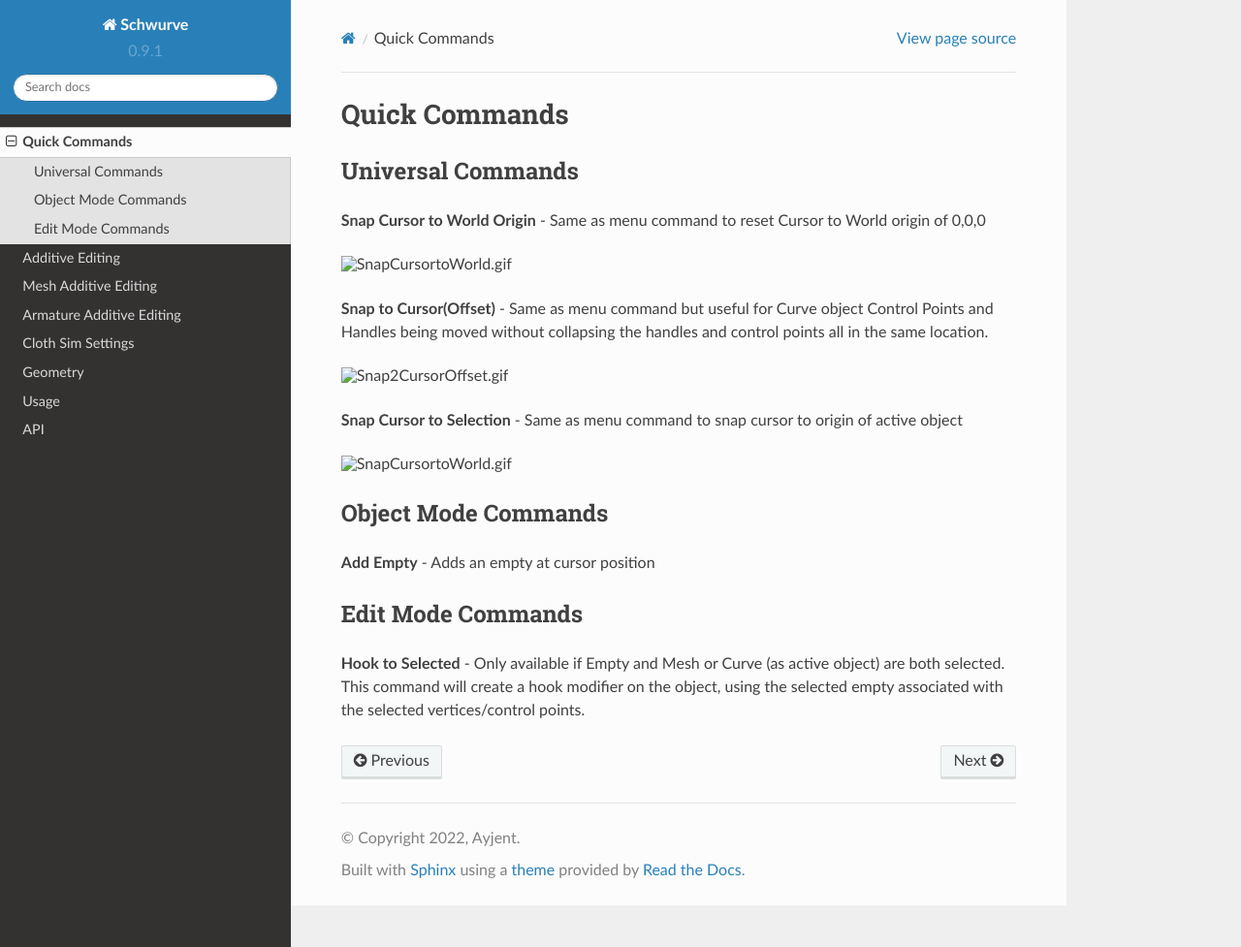
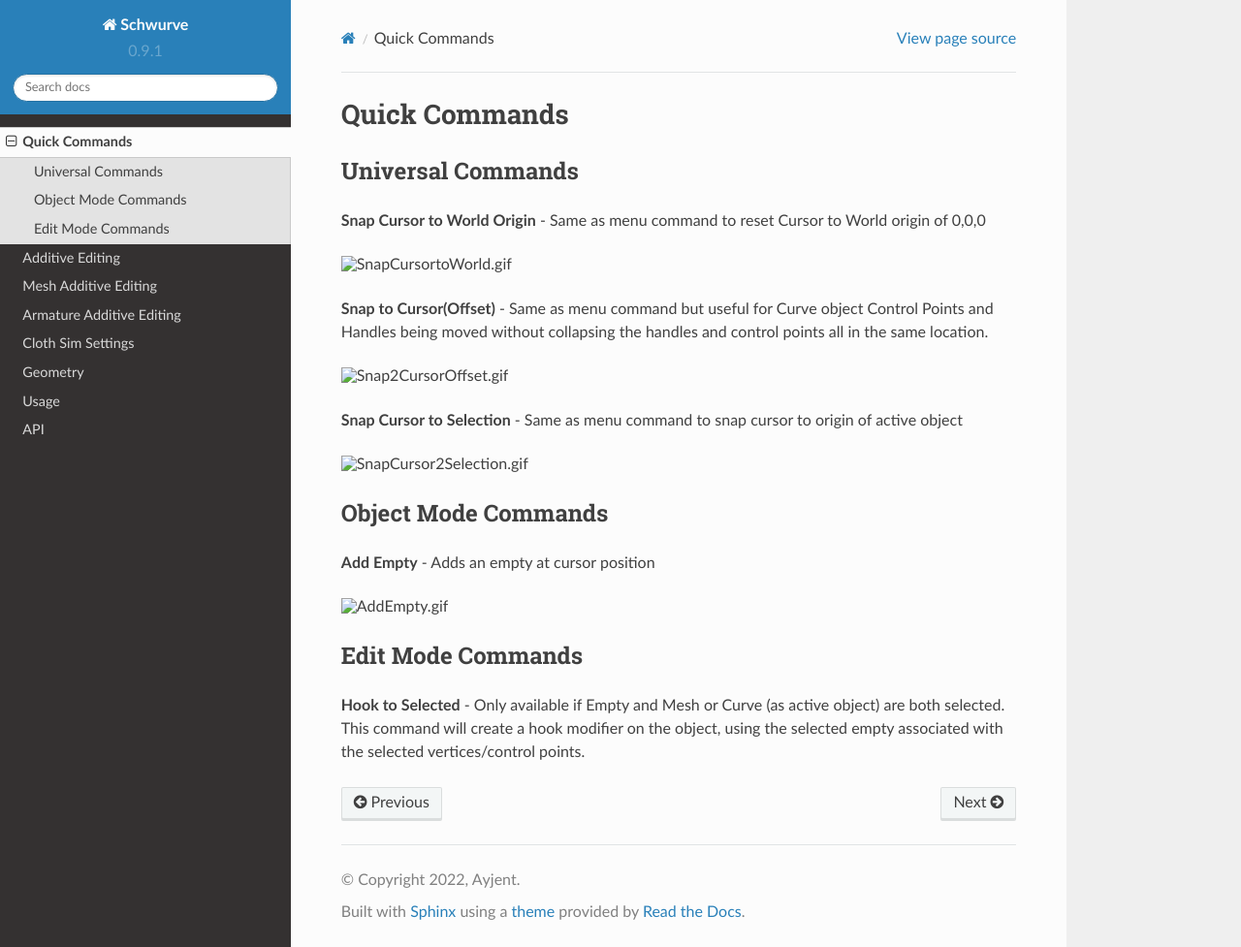
Before and after one commit to Ayjent/SchwurveTest, a Sphinx documentation site: the page built from docs/source/quick_commands.rst, in a window 1280 px wide and 977 px high. Shown: the whole window at 97% size. Built offline with Sphinx 7.4.7 and the Read the Docs theme 2.0.0, drawn with Linux system fonts in a browser that asks for light colours.

Commit message:
Update quick_commands.rst

```diff
--- a/docs/source/quick_commands.rst
+++ b/docs/source/quick_commands.rst
@@ -15,12 +15,14 @@ being moved without collapsing the handles and control points all in the same lo
 
 **Snap Cursor to Selection** - Same as menu command to snap cursor to origin of active object
 
-.. image:: /SnapCursortoWorld.gif
+.. image:: /SnapCursor2Selection.gif
 
 Object Mode Commands
 ====================
 
 **Add Empty** - Adds an empty at cursor position
+
+.. image:: /AddEmpty.gif
 
 Edit Mode Commands
 ==================
```
